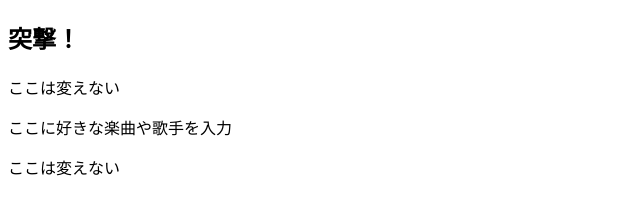
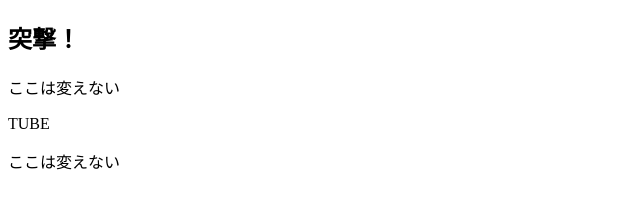
Before and after one commit to tate-tomoaki/testConflict, a plain HTML site: page index.html in a window 1280 px wide. Shown: the whole page, without its empty margins (0-640 px from the left). Drawn offline with Linux system fonts and the light colour scheme.

Commit message:
[modify]index.html

```diff
--- a/index.html
+++ b/index.html
@@ -6,7 +6,7 @@
 <body>
 <h2> 突撃！ </h2>
 <p>ここは変えない</p>
-<p>ここに好きな楽曲や歌手を入力</p>
+<p>TUBE</p>
 <p>ここは変えない</p>
 </body>
 </html>
```
